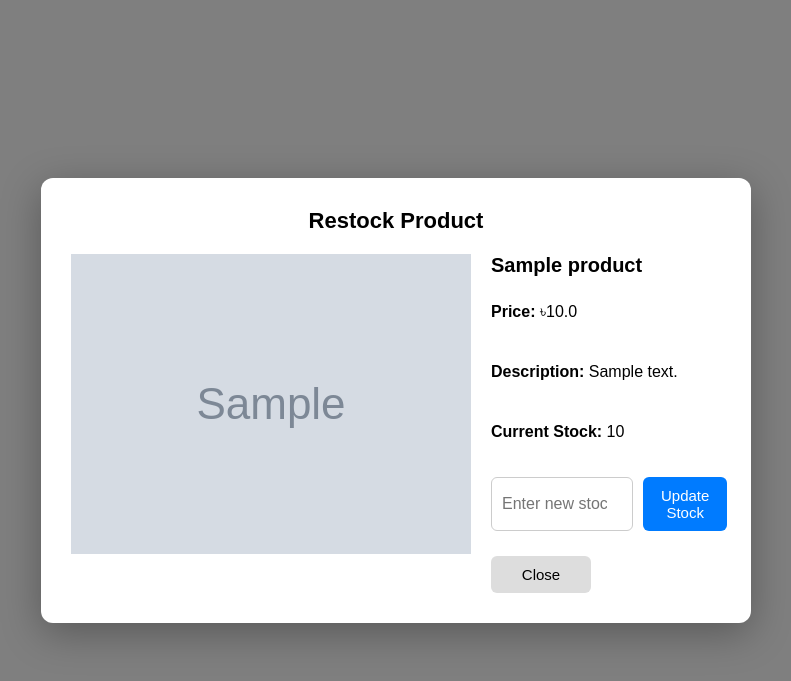
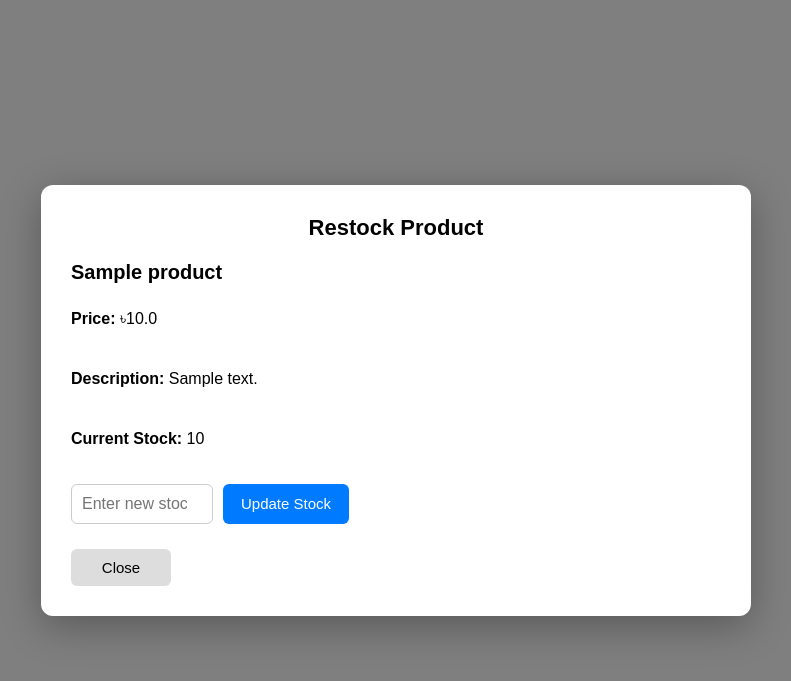
Before and after one commit to SadiaReza21/327_Project, a FastAPI app: page /restock-product/1 in a window 1280 px wide. Shown: the top 681 px of the page, without its empty margins (244-1035 px from the left). Run offline with FastAPI, Linux system fonts and the light colour scheme; tables that the repository leaves empty hold one stand-in row (values such as "Sample post"); grey boxes marked "Sample" are stand-in pictures.

Commit message:
updated product restock page and removed image from this card

```diff
--- a/frontend/product_restock.html
+++ b/frontend/product_restock.html
@@ -12,11 +12,6 @@
         <h2 class="modal-title">Restock Product</h2>
 
         <div class="restock-container">
-          <!-- Product Image -->
-          <div class="product-image">
-            <img src="{{ product.image_url }}" alt="{{ product.name }}" />
-          </div>
-
           <!-- Product Info -->
           <div class="product-info">
             <h3>{{ product.name }}</h3>
@@ -43,6 +38,8 @@
         </div>
       </div>
     </div>
+  </body>
+</html>
 
 <script>
   const modal = document.getElementById("modal");
@@ -89,5 +86,3 @@
     if (history.length > 1) history.back();
   };
 </script>
-  </body>
-</html>
--- a/frontend/static/product_restock.css
+++ b/frontend/static/product_restock.css
@@ -39,11 +39,6 @@ body {
   align-items: flex-start;
   width: 100%;
   gap: 20px;
-}
-
-
-.product-image {
-  flex: 0 0 250px;
 }
 
 .product-info {
```
Lines whose indentation alone changed are shown as unchanged.
